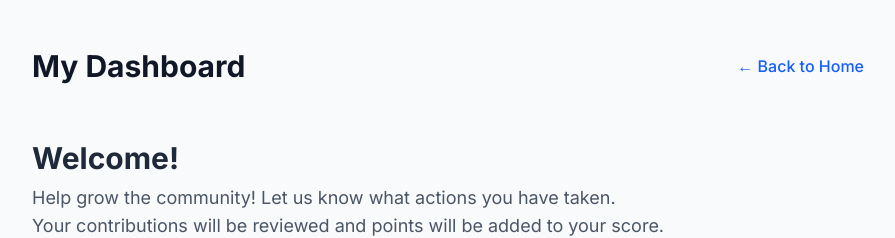
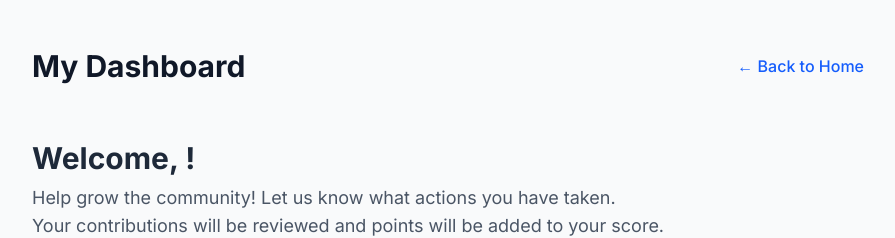
Before and after one commit to Rahulrakhi143/community-hub, a Next.js app: page /dashboard in a window 1280 px wide. Shown: the top 238 px of the page, without its empty margins (192-1087 px from the left). Built offline with nearby package versions, Linux system fonts and the light colour scheme; no server answers.

Commit message:
UI update

```diff
--- a/src/app/dashboard/page.tsx
+++ b/src/app/dashboard/page.tsx
@@ -8,40 +8,43 @@ export default async function DashboardPage() {
   const user = await currentUser();
 
   return (
-    <div className="bg-gray-50 min-h-screen">
+    // We add dark:bg-gray-900 or similar to the parent
+    // if it's not already in layout.tsx
+    <div className="bg-gray-50 min-h-screen dark:bg-gray-900">
       <main className="container mx-auto p-4 md:p-8 max-w-4xl">
 
         {/* Header Section */}
         <header className="flex justify-between items-center mb-10 py-4">
-          <h1 className="text-2xl md:text-3xl font-bold text-gray-900">
+          <h1 className="text-2xl md:text-3xl font-bold text-gray-900 dark:text-gray-100">
             My Dashboard
           </h1>
           <div className="flex items-center gap-4">
-            <Link href="/" className="font-medium text-blue-600 hover:underline">
+            <Link href="/" className="font-medium text-blue-600 dark:text-blue-400 hover:underline">
               &larr; Back to Home
             </Link>
             <UserButton afterSignOutUrl="/" />
           </div>
         </header>
 
+        {/* --- THIS IS THE UPDATED SECTION --- */}
         {/* Welcome Message */}
         <div className="mb-12">
-          <h2 className="text-3xl font-bold text-gray-800">
-            {user
-              ? <>Welcome, {user.firstName || user.username}!</>
-              : <>Welcome!</>
-            }
+          {/* We add dark:text-gray-100 to the text */}
+          <h2 className="text-3xl font-bold text-gray-800 dark:text-gray-100">
+            Welcome, {user?.firstName || user?.username}!
           </h2>
-          <p className="text-lg text-gray-600 mt-2">
+          {/* We add dark:text-gray-300 to the paragraphs */}
+          <p className="text-lg text-gray-600 dark:text-gray-300 mt-2">
             Help grow the community! Let us know what actions you have taken.
           </p>
-          <p className="text-lg text-gray-600">
+          <p className="text-lg text-gray-600 dark:text-gray-300">
             Your contributions will be reviewed and points will be added to your score.
           </p>
         </div>
 
         {/* Contribution Form Section */}
         <section>
+          {/* This component is already light, so it looks fine! */}
           <ContributionForm />
         </section>
 
```
